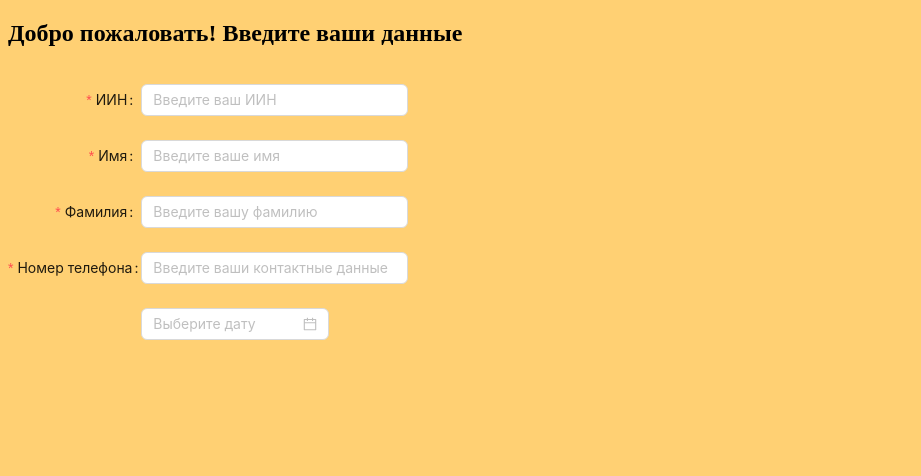
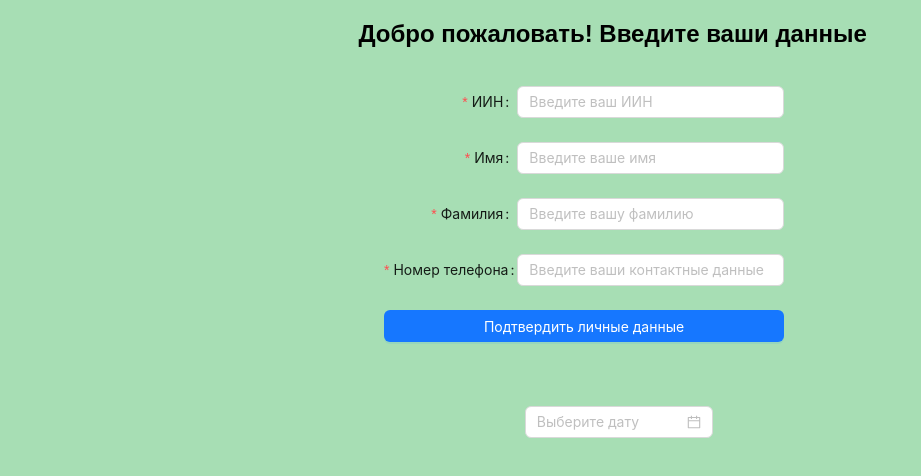
Before and after one commit to Sanzh-11/profect, a React (Vite) app: page / in a window 1280 px wide. Shown: the top 476 px of the page, without its empty margins (0-921 px from the left). Built offline with nearby package versions, Linux system fonts and the light colour scheme.

Commit message:
updated client code

```diff
--- a/src/App.css
+++ b/src/App.css
@@ -1,3 +1,27 @@
-body{
-  background-color: #FFD073 ;
+body,
+html {
+  margin: 0;
+  padding: 0;
 }
+
+body {
+  font-family: Arial, sans-serif;
+  background-color: #a7deb4;
+}
+
+.Form {
+  width: 800px;
+  margin-top: 3%;
+  margin-left: 30%;
+}
+.hello {
+  margin-left: 28%;
+}
+
+.calendar {
+  margin-top: 5%;
+  margin-left: 41%;
+}
+.zapis {
+  margin-top: 2%;
+}
--- a/src/App.jsx
+++ b/src/App.jsx
@@ -29,21 +29,11 @@ export const StoreContextProvider = ({ children }) => {
 
 const AppContent = () => {
   const [store, dispatch] = useContext(StoreContext);
-  const { user, date } = store;
-  const month = [
-    {
-      start: new Date(),
-      end: new Date(),
-    },
-    {
-      start: new Date(),
-      end: new Date(),
-    },
-  ];
+
   return (
     <>
-      <div>{!user && <RegistrationForm />}</div>
-      <div>{user && <Calendar freeSlots={month} />}</div>
+      <RegistrationForm />
+      <Calendar />
     </>
   );
 };
--- a/src/Components/Calendar/Calendar.css
+++ /dev/null
@@ -1,3 +0,0 @@
-.calendar {
-    width: 120%;
-}
--- a/src/Components/Calendar/index.jsx
+++ b/src/Components/Calendar/index.jsx
@@ -1,7 +1,6 @@
 import React, { useState, useContext } from "react";
-import { DatePicker, Button } from "antd";
+import { DatePicker, Button, Space, Select } from "antd"; // Import Space and Select
 import axios from "axios";
-import "./Calendar.css";
 import { StoreContext } from "../../App";
 
 export const Calendar = (freeslots) => {
@@ -19,9 +18,51 @@ export const Calendar = (freeslots) => {
           onChange={setDate}
         />
         {date && (
-          <div>
+          <Space wrap>
+            <Select
+              defaultValue="Выберите время"
+              style={{
+                width: 100,
+              }}
+              options={[
+                {
+                  value: 10,
+                  label: "10:00-10:50",
+                },
+                {
+                  value: 11,
+                  label: "11:00-11:50",
+                },
+                {
+                  value: 12,
+                  label: "12:00-12:50",
+                },
+                {
+                  value: 14,
+                  label: "14:00-14:50",
+                },
+                {
+                  value: 15,
+                  label: "15:00-15:50",
+                },
+                {
+                  value: 16,
+                  label: "16:00-16:50",
+                },
+                {
+                  value: 17,
+                  label: "17:00-17:50",
+                },
+                {
+                  value: 18,
+                  label: "18:00-18:50",
+                },
+              ]}
+            />
+            <div className="zapis">
               <Button
                 type="primary"
+                shape="round"
                 onClick={() => {
                   setIsBooked(true);
                   axios.post("http://localhost:3000/book", { user, date });
@@ -29,8 +70,8 @@ export const Calendar = (freeslots) => {
               >
                 Записаться
               </Button>
-            {isBooked && <p>Вы записались на {date.format("YYYY-MM-DD")}</p>}
             </div>
+          </Space>
         )}
       </div>
     </>
--- a/src/Components/RegistationForm/index.jsx
+++ b/src/Components/RegistationForm/index.jsx
@@ -1,4 +1,4 @@
-import { Button, Form, Input, Space, DatePicker } from "antd";
+import { Button, Space, Form, Input } from "antd";
 import { useContext, useState } from "react";
 import { StoreContext } from "../../App";
 import axios from "axios";
@@ -11,23 +11,13 @@ const formItemLayout = {
     span: 8,
   },
 };
-const formTailLayout = {
-  labelCol: {
-    span: 4,
-  },
-  wrapperCol: {
-    span: 8,
-    offset: 4,
-  },
-};
+
+let check = false;
 
 export const RegistrationForm = () => {
   const [store, dispatch] = useContext(StoreContext);
   const [form] = Form.useForm();
   const [message, setMessage] = useState("");
-  const [isFormValid, setIsFormValid] = useState(false);
-  const [date, setDate] = useState("");
-  const [isBooked, setIsBooked] = useState(false);
 
   const onIINChange = (e) => {
     const iin = e.target.value;
@@ -41,7 +31,6 @@ export const RegistrationForm = () => {
       setMessage("Неправильный ИИН");
     } else {
       setMessage("");
-
       axios
         .get("http://localhost:3000/check-iin", {
           params: { iin },
@@ -80,18 +69,22 @@ export const RegistrationForm = () => {
     return Promise.reject("Неправильный номер телефона");
   };
 
+  const onCheck = async () => {
+    try {
+      const values = await form.getFieldsValue();
+      dispatch({
+        type: "create-user",
+        payload: values,
+      });
+      console.log("Success:", values);
+    } catch (error) {
+      console.log("Failed:", error.message);
+    }
+  };
   return (
     <>
-      <div className="information">
-        <h2>Добро пожаловать! Введите ваши данные</h2>
-        <Form
-          form={form}
-          name="dynamic_rule"
-          style={{
-            width: 800,
-            marginTop: 37,
-          }}
-        >
+      <h2 className="hello">Добро пожаловать! Введите ваши данные</h2>
+      <Form form={form} name="dynamic_rule" className="Form">
         <Form.Item
           {...formItemLayout}
           name="IIN"
@@ -158,36 +151,17 @@ export const RegistrationForm = () => {
         >
           <Input placeholder="Введите ваши контактные данные" />
         </Form.Item>
-          <Form.Item {...formTailLayout}>
-            <div className="calendar">
-              <DatePicker
-                placeholder="Выберите дату"
-                value={date}
-                onChange={setDate}
-              />
-              {date && (
-                <div>
-                  <Button
-                    type="primary"
-                    onClick={() => {
-                      setIsBooked(true);
-                      axios.post("http://localhost:3000/book", {
-                        user,
-                        date,
-                      });
+        <Space
+          direction="vertical"
+          style={{
+            width: "50%",
           }}
         >
-                    Записаться
+          <Button type="primary" block onClick={onCheck}>
+            Подтвердить личные данные
           </Button>
-                  {isBooked && (
-                    <p>Вы записались на {date.format("YYYY-MM-DD")}</p>
-                  )}
-                </div>
-              )}
-            </div>
-          </Form.Item>
+        </Space>
       </Form>
-      </div>
     </>
   );
 };
```
Lines whose indentation alone changed are shown as unchanged.
